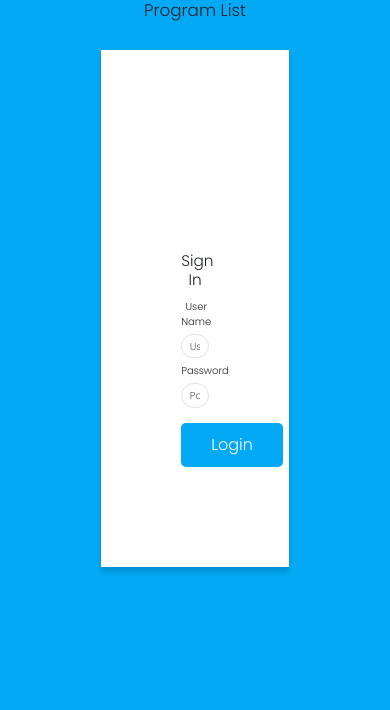
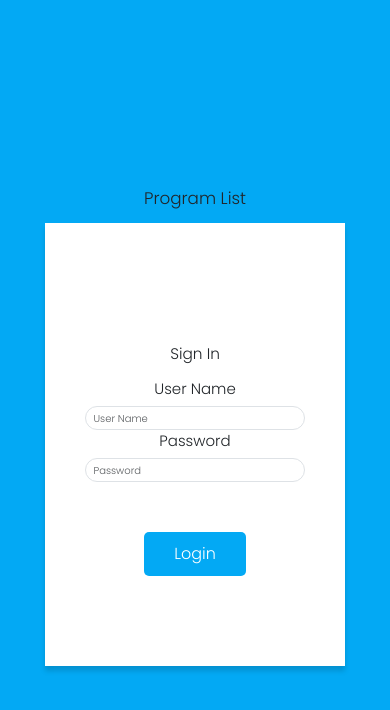
Before and after one commit to Yash-Daxini/ProgramList_React, a React (Create React App) app: page /login in a window 390 px wide. Shown: the top 710 px of the page. Built offline with nearby package versions, Linux system fonts and the light colour scheme; no server answers.

Commit message:
Responsive design completed in login page

```diff
--- a/src/CSS/style.css
+++ b/src/CSS/style.css
@@ -60,6 +60,9 @@ html {
 .login{
     height: 100vh;
 }
+#loginAlert{
+    width: 400px;
+}
 .loginBtn {
     /*background: #fff;*/
     background: #03a9f4;
@@ -70,6 +73,8 @@ html {
     padding: 10px 30px;
     font-size: 16px;
     font-weight: 500;
+    margin-top: 50px;
+    margin-bottom: 50px;
 }
 .successAddBtn {
     display: flex;
@@ -131,10 +136,14 @@ html {
 }
 .backgroundColorBlue {
     background: #03a9f4;
+    display: flex;
+    justify-content: center;
+    align-items: center;
 }
 .backgroundColorBlueLite {
     background: #fff;
     padding: 80px;
+    width: 50%;
     /*background: rgba(255,255,255,0.1);*/
     box-shadow: 0 5px 5px rgba(0,0,0,0.15);
 }
@@ -501,3 +510,38 @@ table .content:hover {
 .selectAll table{
     margin-top: 20px;
 }
+@media only screen and (max-width: 500px) {
+    .backgroundColorBlueLite{
+        width: 80%;
+    }
+}
+@media only screen and (max-width: 1200px) {
+    *{
+        font-size: 15px;
+    }
+    .backgroundColorBlue{
+        margin: 0;
+        padding: 0;
+        width: 100vw;
+        overflow-y: auto;
+    }
+    .backgroundColorBlueLite{
+        font-size: 20px;
+        padding: 30px;
+        /* width: 60%; */
+        display: flex;
+        justify-content: center;
+        align-items: center;
+        flex-direction: column;
+    }
+    .backgroundColorBlueLite #loginAlert{
+        width: 220px;
+    }
+    .backgroundColorBlueLite input{
+        width: 220px;
+    }
+    .login{
+        width: 100%;
+        height: 100vh;
+    }
+}
--- a/src/Components/Login.js
+++ b/src/Components/Login.js
@@ -24,11 +24,11 @@ const Login = () => {
 
   return (
     <div className="backgroundColorBlue login">
-      <div className="container mb-2">
+      <div className="container">
         <div className="text-center">
-          <h2 className="mb-5">Program List</h2>
+          <h2 className="py-3">Program List</h2>
         </div>
-        <div className="content my-3 container backgroundColorBlueLite w-50">
+        <div className="content container backgroundColorBlueLite">
           <div
             class="alert alert-danger"
             id="loginAlert"
@@ -37,8 +37,8 @@ const Login = () => {
           >
             <strong>Alert!</strong> Invalid User Name or Password
           </div>
-          <form className="form-group mb-3" method="post">
-            <h3 class="form-title text-center font-green my-3">Sign In</h3>
+          <form className="form-group" method="post">
+            <h3 class="form-title text-center font-green my-4">Sign In</h3>
             <div class="form-group">
               <label for="exampleFormControlInput1" class="form-label">
                 User Name
@@ -53,7 +53,7 @@ const Login = () => {
                 }}
               />
             </div>
-            <div class="form-group my-2">
+            <div class="form-group">
               <label for="exampleFormControlInput1" class="form-label">
                 Password
               </label>
@@ -67,10 +67,10 @@ const Login = () => {
                 }}
               />
             </div>
-            <div className="form-group my-2 text-center">
+            <div className="form-group text-center">
               <button
                 type="submit"
-                className="loginBtn my-3 rounded-3"
+                className="loginBtn rounded-3"
                 onClickCapture={(e) => {
                   e.preventDefault();
                   users.map((user) => {
```
